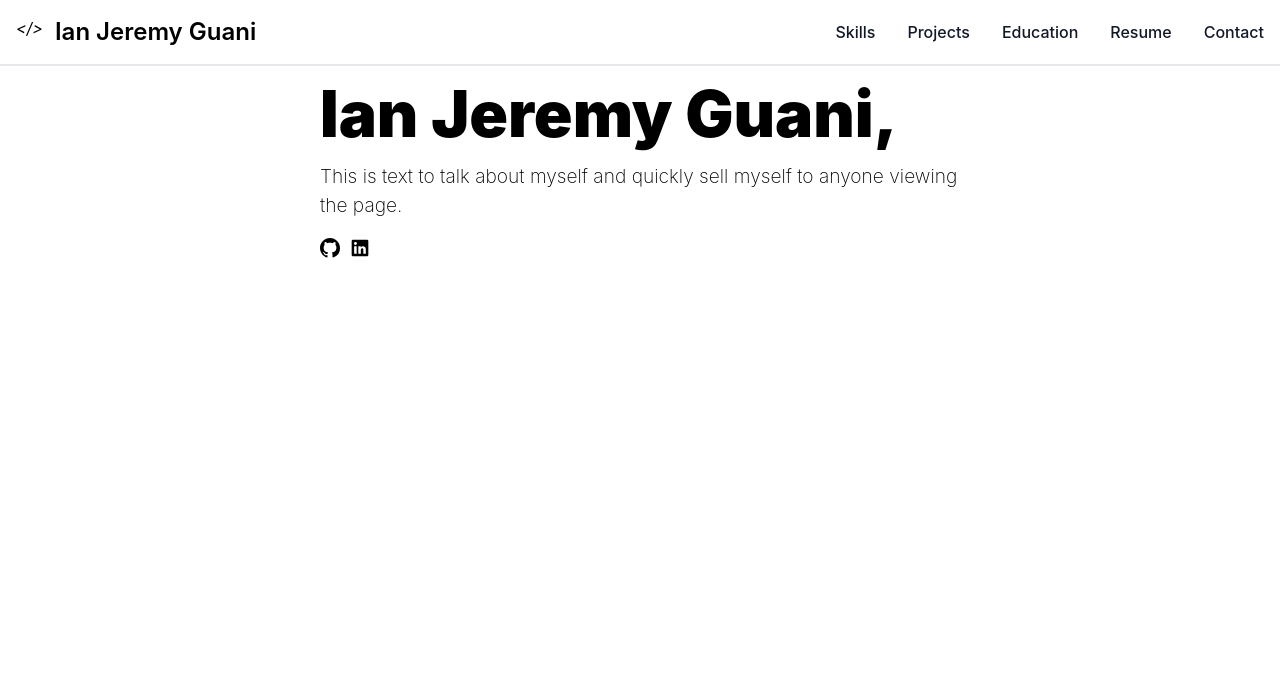
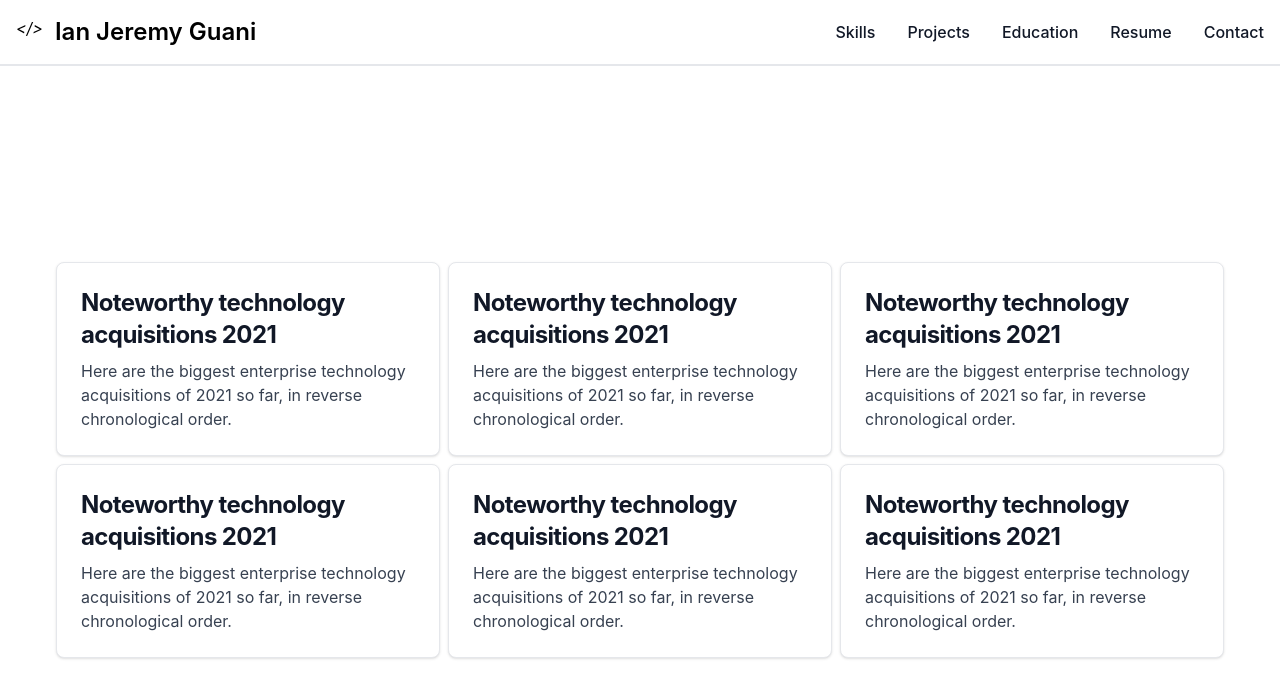
Before and after one commit to inaguu/ianjguani, a React (Create React App) app: page /projects in a window 1280 px wide. Shown: the top 698 px of the page. Built offline with nearby package versions, Linux system fonts and the light colour scheme.

Commit message:
feat: added cards to projects page

```diff
--- a/src/index.css
+++ b/src/index.css
@@ -20,10 +20,6 @@ html {
   height: 100%;
 }
 
-body {
-  height: 100%;
-}
-
 div#root {
   height: 100%; /* remove this line to see div.app is no more 100% height */
 }
--- a/src/pages/HomePage.jsx
+++ b/src/pages/HomePage.jsx
@@ -2,13 +2,13 @@ import '../css/HomePage.css';
 
 function HomePage() {
     return (
-        <div id='body' className=''>
-            <div id='content' className=''>
-                <div className='col-auto self-center flex-1 md:flex-row md:slef-stretch justify-center lg:justify-between items-center py-[0px] px-80'>
-                    <div className='md:flex-1 gap-[10px]'>
+        <div id='content' className=''>
+            <div className='px-80'>
+                <div className='flex md:flex-1 gap-[10px]'>
+                    <div className='w-[700px] h-[237px]'>
                         <h1 className='font-black text-left text-[2.5em] sm:text-[3em] md:text-[3.5em] lg:text-[4em]'>Ian Jeremy Guani,</h1>
                         <p className='text-center md:text-left text-[1.2em] font-extralight'>
-                            This is text to talk about myself and quickly sell myself to anyone viewing the page.
+                            Hey! I am currently a 1st year Applied Computer Science student at British Columbia Institute of Technology, interested in computer systems and network security.
                         </p>
                         <div className='justify-center md:justify-start py-[15px] px-[0px] gap-2'>
                             <a href="https://github.com/">
@@ -23,6 +23,9 @@ function HomePage() {
                             </a>
                         </div>
                     </div>
+                    <div className='flex justify-center items-center w-[338px] h-[189px]'>
+                        <button className='w-[130px] h-[82px] bg-black text-white'>Resume</button>
+                    </div>
                 </div>
             </div>
         </div>
--- a/src/pages/ProjectsPage.jsx
+++ b/src/pages/ProjectsPage.jsx
@@ -1,30 +1,39 @@
-import '../css/HomePage.css';
 
 function ProjectPage() {
     return (
-        <div id='body' className=''>
-            <div id='content' className=''>
-                <div className='col-auto self-center flex-1 md:flex-row md:slef-stretch justify-center lg:justify-between items-center py-[0px] px-80'>
-                    <div className='md:flex-1 gap-[10px]'>
-                        <h1 className='font-black text-left text-[2.5em] sm:text-[3em] md:text-[3.5em] lg:text-[4em]'>Ian Jeremy Guani,</h1>
-                        <p className='text-center md:text-left text-[1.2em] font-extralight'>
-                            This is text to talk about myself and quickly sell myself to anyone viewing the page.
-                        </p>
-                        <div className='justify-center md:justify-start py-[15px] px-[0px] gap-2'>
-                            <a href="https://github.com/">
-                                <svg className='inline-block h-[20px] w-[20px]' viewBox='0 0 16 16' fill='var(--accent-text)'>
-                                    <path d='M8 0C3.58 0 0 3.58 0 8c0 3.54 2.29 6.53 5.47 7.59.4.07.55-.17.55-.38 0-.19-.01-.82-.01-1.49-2.01.37-2.53-.49-2.69-.94-.09-.23-.48-.94-.82-1.13-.28-.15-.68-.52-.01-.53.63-.01 1.08.58 1.23.82.72 1.21 1.87.87 2.33.66.07-.52.28-.87.51-1.07-1.78-.2-3.64-.89-3.64-3.95 0-.87.31-1.59.82-2.15-.08-.2-.36-1.02.08-2.12 0 0 .67-.21 2.2.82.64-.18 1.32-.27 2-.27.68 0 1.36.09 2 .27 1.53-1.04 2.2-.82 2.2-.82.44 1.1.16 1.92.08 2.12.51.56.82 1.27.82 2.15 0 3.07-1.87 3.75-3.65 3.95.29.25.54.73.54 1.48 0 1.07-.01 1.93-.01 2.2 0 .21.15.46.55.38A8.013 8.013 0 0016 8c0-4.42-3.58-8-8-8z'></path>
-                                </svg>
-                            </a>
-                            <a href="https://linkedin.com/">
-                                <svg className='inline-block h-[20px] w-[20px] ml-[10px]' viewBox='0 0 24 24' fill='var(--accent-text)'>
-                                    <path d='M20.5 2h-17A1.5 1.5 0 002 3.5v17A1.5 1.5 0 003.5 22h17a1.5 1.5 0 001.5-1.5v-17A1.5 1.5 0 0020.5 2zM8 19H5v-9h3zM6.5 8.25A1.75 1.75 0 118.3 6.5a1.78 1.78 0 01-1.8 1.75zM19 19h-3v-4.74c0-1.42-.6-1.93-1.38-1.93A1.74 1.74 0 0013 14.19a.66.66 0 000 .14V19h-3v-9h2.9v1.3a3.11 3.11 0 012.7-1.4c1.55 0 3.36.86 3.36 3.66z'></path>
-                                </svg>
-                            </a>
-                        </div>
-                    </div>
-                </div>
-            </div>
+        <div id='content' className='flex flex-wrap justify-center mt-48'>
+
+            <a href="/" class="flex-[0_0_33.3333%] m-1 block max-w-sm p-6 bg-white border border-gray-200 rounded-lg shadow hover:bg-gray-100">
+
+                <h5 class="mb-2 text-2xl font-bold tracking-tight text-gray-900">Noteworthy technology acquisitions 2021</h5>
+                <p class="font-normal text-gray-700">Here are the biggest enterprise technology acquisitions of 2021 so far, in reverse chronological order.</p>
+            </a>
+            <a href="/" class="flex-[0_0_33.3333%] m-1 block max-w-sm p-6 bg-white border border-gray-200 rounded-lg shadow hover:bg-gray-100">
+
+                <h5 class="mb-2 text-2xl font-bold tracking-tight text-gray-900">Noteworthy technology acquisitions 2021</h5>
+                <p class="font-normal text-gray-700">Here are the biggest enterprise technology acquisitions of 2021 so far, in reverse chronological order.</p>
+            </a>
+            <a href="/" class="flex-[0_0_33.3333%] m-1 block max-w-sm p-6 bg-white border border-gray-200 rounded-lg shadow hover:bg-gray-100">
+
+                <h5 class="mb-2 text-2xl font-bold tracking-tight text-gray-900">Noteworthy technology acquisitions 2021</h5>
+                <p class="font-normal text-gray-700">Here are the biggest enterprise technology acquisitions of 2021 so far, in reverse chronological order.</p>
+            </a>
+            <a href="/" class="flex-[0_0_33.3333%] m-1 block max-w-sm p-6 bg-white border border-gray-200 rounded-lg shadow hover:bg-gray-100">
+
+                <h5 class="mb-2 text-2xl font-bold tracking-tight text-gray-900">Noteworthy technology acquisitions 2021</h5>
+                <p class="font-normal text-gray-700">Here are the biggest enterprise technology acquisitions of 2021 so far, in reverse chronological order.</p>
+            </a>
+            <a href="/" class="flex-[0_0_33.3333%] m-1 block max-w-sm p-6 bg-white border border-gray-200 rounded-lg shadow hover:bg-gray-100">
+
+                <h5 class="mb-2 text-2xl font-bold tracking-tight text-gray-900">Noteworthy technology acquisitions 2021</h5>
+                <p class="font-normal text-gray-700">Here are the biggest enterprise technology acquisitions of 2021 so far, in reverse chronological order.</p>
+            </a>
+            <a href="/" class="flex-[0_0_33.3333%] m-1 block max-w-sm p-6 bg-white border border-gray-200 rounded-lg shadow hover:bg-gray-100">
+
+                <h5 class="mb-2 text-2xl font-bold tracking-tight text-gray-900">Noteworthy technology acquisitions 2021</h5>
+                <p class="font-normal text-gray-700">Here are the biggest enterprise technology acquisitions of 2021 so far, in reverse chronological order.</p>
+            </a>
+
         </div>
     );
 }
--- a/src/pages/SkillsPage.jsx
+++ b/src/pages/SkillsPage.jsx
@@ -1,29 +1,9 @@
-import '../css/HomePage.css';
 
 function SkillsPage() {
     return (
-        <div id='body' className=''>
-            <div id='content' className=''>
-                <div className='col-auto self-center flex-1 md:flex-row md:slef-stretch justify-center lg:justify-between items-center py-[0px] px-80'>
-                    <div className='md:flex-1 gap-[10px]'>
-                        <h1 className='font-black text-left text-[2.5em] sm:text-[3em] md:text-[3.5em] lg:text-[4em]'>Ian Jeremy Guani,</h1>
-                        <p className='text-center md:text-left text-[1.2em] font-extralight'>
-                            This is text to talk about myself and quickly sell myself to anyone viewing the page.
-                        </p>
-                        <div className='justify-center md:justify-start py-[15px] px-[0px] gap-2'>
-                            <a href="https://github.com/">
-                                <svg className='inline-block h-[20px] w-[20px]' viewBox='0 0 16 16' fill='var(--accent-text)'>
-                                    <path d='M8 0C3.58 0 0 3.58 0 8c0 3.54 2.29 6.53 5.47 7.59.4.07.55-.17.55-.38 0-.19-.01-.82-.01-1.49-2.01.37-2.53-.49-2.69-.94-.09-.23-.48-.94-.82-1.13-.28-.15-.68-.52-.01-.53.63-.01 1.08.58 1.23.82.72 1.21 1.87.87 2.33.66.07-.52.28-.87.51-1.07-1.78-.2-3.64-.89-3.64-3.95 0-.87.31-1.59.82-2.15-.08-.2-.36-1.02.08-2.12 0 0 .67-.21 2.2.82.64-.18 1.32-.27 2-.27.68 0 1.36.09 2 .27 1.53-1.04 2.2-.82 2.2-.82.44 1.1.16 1.92.08 2.12.51.56.82 1.27.82 2.15 0 3.07-1.87 3.75-3.65 3.95.29.25.54.73.54 1.48 0 1.07-.01 1.93-.01 2.2 0 .21.15.46.55.38A8.013 8.013 0 0016 8c0-4.42-3.58-8-8-8z'></path>
-                                </svg>
-                            </a>
-                            <a href="https://linkedin.com/">
-                                <svg className='inline-block h-[20px] w-[20px] ml-[10px]' viewBox='0 0 24 24' fill='var(--accent-text)'>
-                                    <path d='M20.5 2h-17A1.5 1.5 0 002 3.5v17A1.5 1.5 0 003.5 22h17a1.5 1.5 0 001.5-1.5v-17A1.5 1.5 0 0020.5 2zM8 19H5v-9h3zM6.5 8.25A1.75 1.75 0 118.3 6.5a1.78 1.78 0 01-1.8 1.75zM19 19h-3v-4.74c0-1.42-.6-1.93-1.38-1.93A1.74 1.74 0 0013 14.19a.66.66 0 000 .14V19h-3v-9h2.9v1.3a3.11 3.11 0 012.7-1.4c1.55 0 3.36.86 3.36 3.66z'></path>
-                                </svg>
-                            </a>
-                        </div>
-                    </div>
-                </div>
+        <div id='content' className=''>
+            <div className=''>
+                skills
             </div>
         </div>
     );
```
